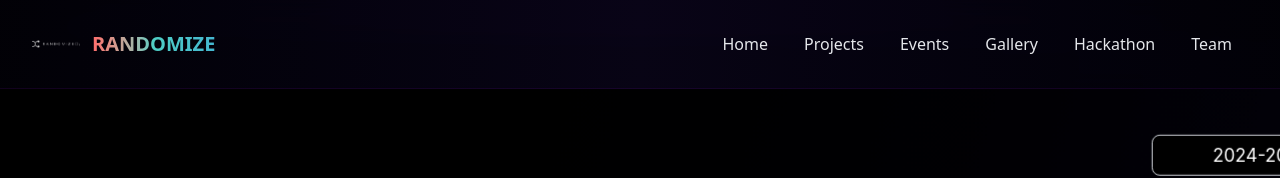
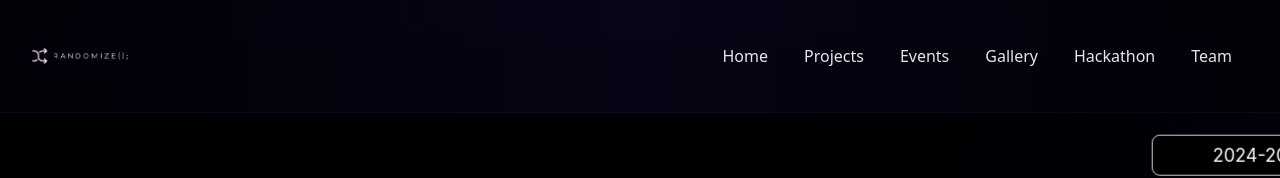
Before and after one commit to KOKOcodeLABS/randomise2.0, a Next.js app: page /teams in a window 1280 px wide. Shown: the top 178 px of the page. Built offline with nearby package versions, Linux system fonts and the light colour scheme.

Commit message:
Changed navbar

```diff
--- a/src/components/Navbar.jsx
+++ b/src/components/Navbar.jsx
@@ -52,24 +52,18 @@ const Navbar = () => {
                             transition={{ duration: 0.2 }}
                         >
                             <Link href="/" className="flex items-center group">
-                                <div className="relative h-12 w-12 mr-3 transition-transform duration-300 group-hover:rotate-12">
+                                <div
+                                    className="relative h-16 w-16 sm:h-20 sm:w-20 md:h-24 md:w-24 -my-2 md:-my-3 transition-transform duration-300 group-hover:rotate-12"
+                                >
                                     <Image
                                         src="/nav_logo.avif"
-                                        alt="Randomize"
+                                        alt="Randomize Logo"
                                         fill
-                                        className="object-contain"
-                                        sizes="48px"
+                                        className="object-contain drop-shadow-[0_0_6px_rgba(161,15,242,0.35)]"
+                                        sizes="64px"
                                         priority
                                     />
                                 </div>
-                                <motion.span
-                                    className="text-xl font-bold bg-gradient-to-r from-[#FF6B6B] via-[#4ECDC4] to-[#45B7D1] bg-clip-text text-transparent hidden sm:block"
-                                    whileHover={{
-                                        backgroundImage: 'linear-gradient(to right, #4ECDC4, #45B7D1, #96CEB4)'
-                                    }}
-                                >
-                                    RANDOMIZE
-                                </motion.span>
                             </Link>
                         </motion.div>
 
--- a/src/components/TeamCard.jsx
+++ b/src/components/TeamCard.jsx
@@ -7,6 +7,19 @@ function TeamCard({
   github,
   imgSrc,
 }) {
+  // Derive a safe image source; Next/Image (or plain img) warns on empty string
+  const safeImgSrc = imgSrc && imgSrc.trim() !== "" ? imgSrc : null;
+
+  // Create initials for fallback avatar
+  const initials = name
+    .split(/\s+/)
+    .filter(Boolean)
+    .slice(0, 2)
+    .map((n) => n[0]?.toUpperCase())
+    .join("");
+
+  // Normalize LinkedIn links missing protocol
+  const normalizedLinkdn = linkdn && linkdn.startsWith("www.") ? `https://${linkdn}` : linkdn;
   const socials = [
     {
       name: "Github",
@@ -23,7 +36,7 @@ function TeamCard({
     },
     {
       name: "LinkedIn",
-      link: linkdn,
+  link: normalizedLinkdn,
       icon: (props) => (
         <svg fill="currentColor" viewBox="0 0 24 24" {...props}>
           <path d="M19 0h-14c-2.76 0-5 2.24-5 5v14c0 2.76 2.24 5 5 5h14c2.76 0 5-2.24 5-5v-14c0-2.76-2.24-5-5-5zm-11.75 20h-3v-11.5h3v11.5zm-1.5-13.1c-.96 0-1.75-.79-1.75-1.75s.79-1.75 1.75-1.75 1.75.79 1.75 1.75-.79 1.75-1.75 1.75zm13.25 13.1h-3v-5.5c0-1.32-.03-3.01-1.83-3.01-1.83 0-2.11 1.43-2.11 2.91v5.6h-3v-11.5h2.88v1.56h.04c.4-.76 1.37-1.56 2.83-1.56 3.03 0 3.59 2 3.59 4.58v6.92z" />
@@ -35,11 +48,22 @@ function TeamCard({
   return (
     <div className="bg-gray-800 max-w-max p-6 text-white inline-block m-6 rounded-lg text-center hover:scale-105">
       <div className="aspect-square overflow-hidden rounded-tl-3xl object-cover rounded-br-3xl flex justify-center mb-5">
-        <img
-          className="w-36 h-36 md:w-44 md:h-44 object-cover"
-          src={imgSrc}
-          alt=""
-        />
+        {safeImgSrc ? (
+          <img
+            className="w-36 h-36 md:w-44 md:h-44 object-cover"
+            src={safeImgSrc}
+            alt={name}
+            loading="lazy"
+            decoding="async"
+          />
+        ) : (
+          <div
+            className="w-36 h-36 md:w-44 md:h-44 flex items-center justify-center bg-gradient-to-br from-[#2D0FF7] via-[#A10FF2] to-[#F20059] text-white text-4xl md:text-5xl font-semibold select-none"
+            aria-label={name}
+          >
+            {initials || "?"}
+          </div>
+        )}
       </div>
       <h2 className="text-lg md:text-xl mb-3 mt-2">{name}</h2>
       <h5 className=" text-gray-300 text-xs md:text-sm">{position}</h5>
```
